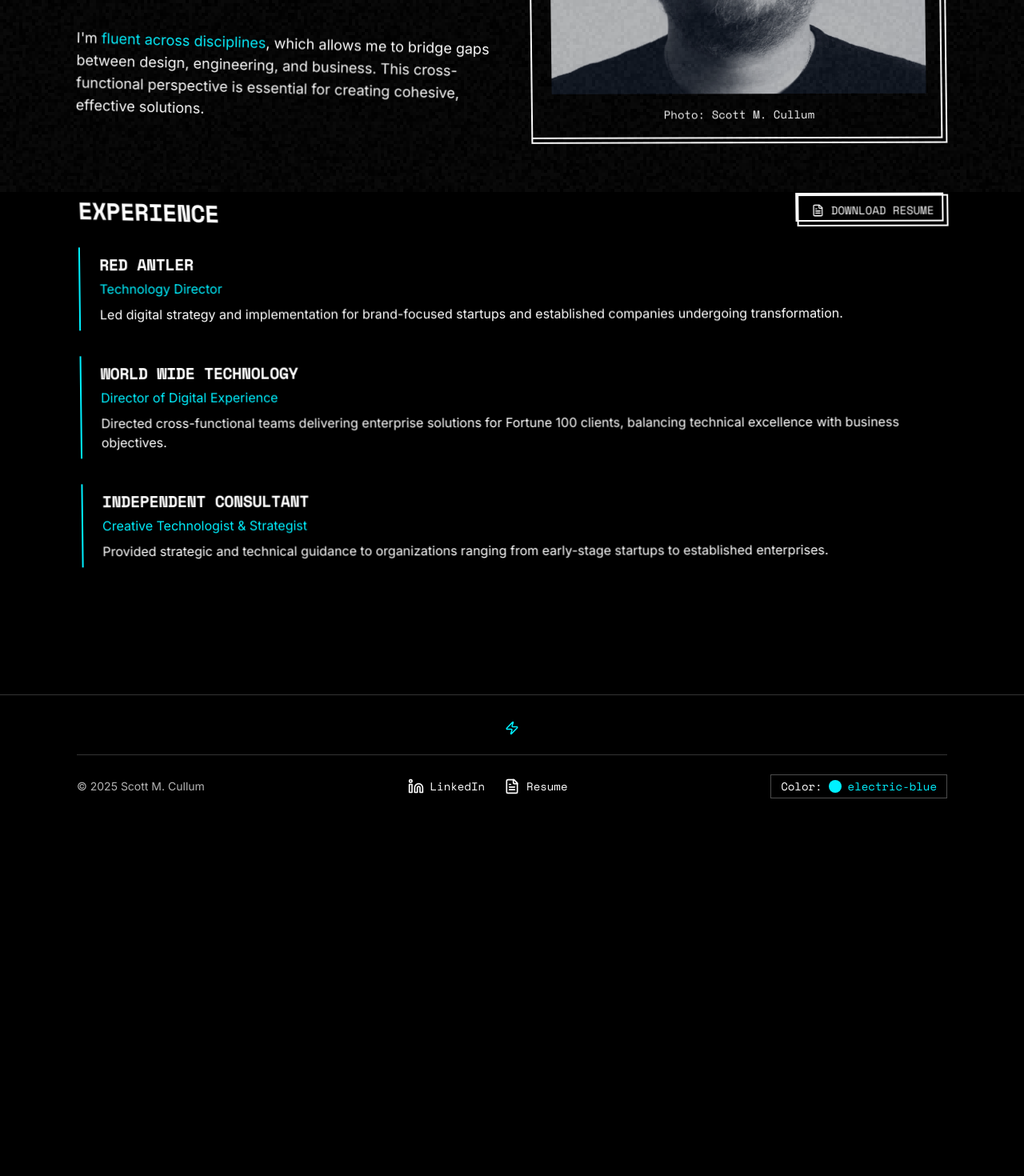
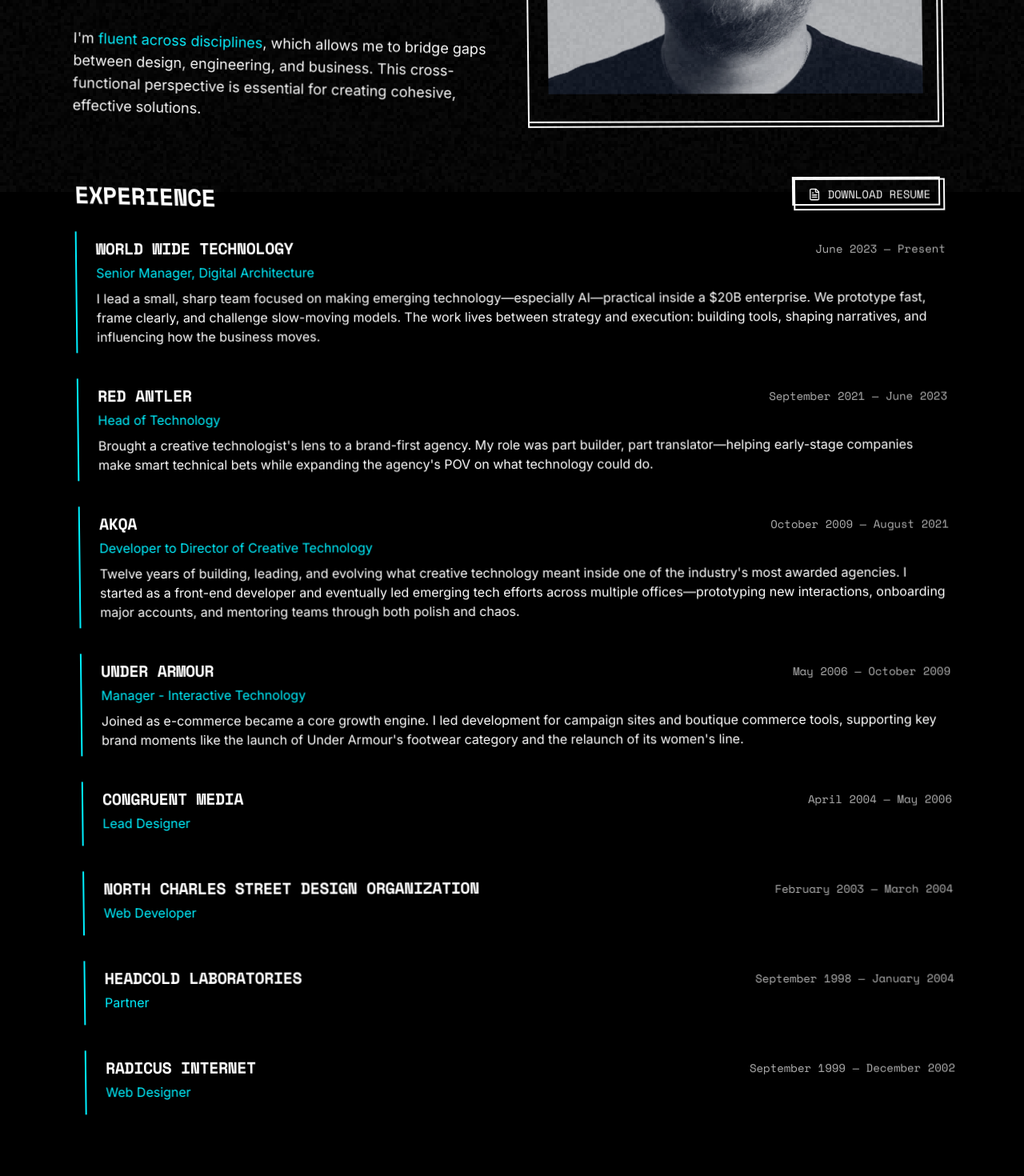
Before and after one commit to scullum/scottcullum, a Next.js app: page /about in a window 1280 px wide. Shown: the part 560-2030 px from the top of the page at 80% size. Before the commit the page ends 1590 px from the top, so only its background shows below. Built offline with nearby package versions, Linux system fonts and the light colour scheme.

Commit message:
feat: update about page with detailed work history and duration

```diff
--- a/app/about/page.tsx
+++ b/app/about/page.tsx
@@ -1,14 +1,14 @@
-import GlitchCard from "@/components/glitch-card"
-import { FileText } from "lucide-react"
-import aboutData from "@/data/about.json"
-import { SkewedH1, SkewedH2 } from "@/components/skewed-elements"
-import dynamic from "next/dynamic"
-import { SkewedParagraphGroup } from "@/components/skewed-paragraph-group"
+import GlitchCard from "@/components/glitch-card";
+import { FileText } from "lucide-react";
+import aboutData from "@/data/about.json";
+import { SkewedH1, SkewedH2 } from "@/components/skewed-elements";
+import dynamic from "next/dynamic";
+import { SkewedParagraphGroup } from "@/components/skewed-paragraph-group";
 
 // Import the DistortedImage component dynamically
 const DistortedImage = dynamic(() => import("@/components/distorted-image"), {
-  ssr: true
-})
+  ssr: true,
+});
 
 export default function About() {
   return (
@@ -17,7 +17,9 @@
 
       <div className="grid grid-cols-1 md:grid-cols-2 gap-12">
         <div>
-          <SkewedH2 className="text-2xl md:text-3xl mb-6">{aboutData.intro.title}</SkewedH2>
+          <SkewedH2 className="text-2xl md:text-3xl mb-6">
+            {aboutData.intro.title}
+          </SkewedH2>
 
           <SkewedParagraphGroup className="space-y-8" intensity="medium">
             {aboutData.intro.paragraphs.map((paragraph, index) => (
@@ -41,14 +43,15 @@
                 priority
               />
             </div>
-            <p className="text-sm font-mono text-center">{aboutData.intro.photo.caption}</p>
           </GlitchCard>
         </div>
       </div>
 
       <div className="mt-16">
         <div className="flex justify-between items-center mb-6">
-          <SkewedH2 className="text-2xl md:text-3xl">{aboutData.experience.title}</SkewedH2>
+          <SkewedH2 className="text-2xl md:text-3xl">
+            {aboutData.experience.title}
+          </SkewedH2>
 
           <a
             href="/scott-cullum-resume.pdf"
@@ -63,13 +66,20 @@
         <div className="space-y-8">
           {aboutData.experience.positions.map((position, index) => (
             <div key={index} className="border-l-2 border-accent pl-6 py-2">
-              <h3 className="text-xl mb-1">{position.company}</h3>
+              <div className="flex flex-col md:flex-row md:items-baseline md:justify-between mb-1">
+                <h3 className="text-xl">{position.company}</h3>
+                {position.duration && (
+                  <span className="text-sm font-mono text-[var(--muted)]">
+                    {position.duration.startDate} — {position.duration.endDate}
+                  </span>
+                )}
+              </div>
               <p className="text-accent mb-2">{position.title}</p>
-              <p>{position.description}</p>
+              {position.description && <p>{position.description}</p>}
             </div>
           ))}
         </div>
       </div>
     </div>
-  )
+  );
 }
--- a/data/about.json
+++ b/data/about.json
@@ -5,30 +5,78 @@
       "I'm a <span class=\"text-accent\">creative technologist and strategist</span> with over two decades of experience spanning design, engineering, and leadership. Most recently, I've held senior positions at Red Antler and World Wide Technology.",
       "My approach is <span class=\"text-accent\">strategic but hands-on</span>. I believe in diving deep into problems, understanding the nuances, and crafting solutions that balance technical excellence with business objectives and user needs.",
       "I'm <span class=\"text-accent\">fluent across disciplines</span>, which allows me to bridge gaps between design, engineering, and business. This cross-functional perspective is essential for creating cohesive, effective solutions."
-    ],
-    "photo": {
-      "src": "/placeholder.svg?height=800&width=600",
-      "alt": "Scott M. Cullum",
-      "caption": "Photo: Scott M. Cullum"
-    }
+    ]
   },
   "experience": {
     "title": "Experience",
     "positions": [
       {
-        "company": "Red Antler",
-        "title": "Technology Director",
-        "description": "Led digital strategy and implementation for brand-focused startups and established companies undergoing transformation."
+        "company": "World Wide Technology",
+        "title": "Senior Manager, Digital Architecture",
+        "duration": {
+          "startDate": "June 2023",
+          "endDate": "Present"
+        },
+        "description": "I lead a small, sharp team focused on making emerging technology—especially AI—practical inside a $20B enterprise. We prototype fast, frame clearly, and challenge slow-moving models. The work lives between strategy and execution: building tools, shaping narratives, and influencing how the business moves."
       },
       {
-        "company": "World Wide Technology",
-        "title": "Director of Digital Experience",
-        "description": "Directed cross-functional teams delivering enterprise solutions for Fortune 100 clients, balancing technical excellence with business objectives."
+        "company": "Red Antler",
+        "title": "Head of Technology",
+        "duration": {
+          "startDate": "September 2021",
+          "endDate": "June 2023"
+        },
+        "description": "Brought a creative technologist's lens to a brand-first agency. My role was part builder, part translator—helping early-stage companies make smart technical bets while expanding the agency's POV on what technology could do."
       },
       {
-        "company": "Independent Consultant",
-        "title": "Creative Technologist & Strategist",
-        "description": "Provided strategic and technical guidance to organizations ranging from early-stage startups to established enterprises."
+        "company": "AKQA",
+        "title": "Developer to Director of Creative Technology",
+        "duration": {
+          "startDate": "October 2009",
+          "endDate": "August 2021"
+        },
+        "description": "Twelve years of building, leading, and evolving what creative technology meant inside one of the industry's most awarded agencies. I started as a front-end developer and eventually led emerging tech efforts across multiple offices—prototyping new interactions, onboarding major accounts, and mentoring teams through both polish and chaos."
+      },
+      {
+        "company": "Under Armour",
+        "title": "Manager - Interactive Technology",
+        "duration": {
+          "startDate": "May 2006",
+          "endDate": "October 2009"
+        },
+        "description": "Joined as e-commerce became a core growth engine. I led development for campaign sites and boutique commerce tools, supporting key brand moments like the launch of Under Armour's footwear category and the relaunch of its women's line."
+      },
+      {
+        "company": "Congruent Media",
+        "title": "Lead Designer",
+        "duration": {
+          "startDate": "April 2004",
+          "endDate": "May 2006"
+        }
+      },
+      {
+        "company": "North Charles Street Design Organization",
+        "title": "Web Developer",
+        "duration": {
+          "startDate": "February 2003",
+          "endDate": "March 2004"
+        }
+      },
+      {
+        "company": "Headcold Laboratories",
+        "title": "Partner",
+        "duration": {
+          "startDate": "September 1998",
+          "endDate": "January 2004"
+        }
+      },
+      {
+        "company": "Radicus Internet",
+        "title": "Web Designer",
+        "duration": {
+          "startDate": "September 1999",
+          "endDate": "December 2002"
+        }
       }
     ]
   }
```
